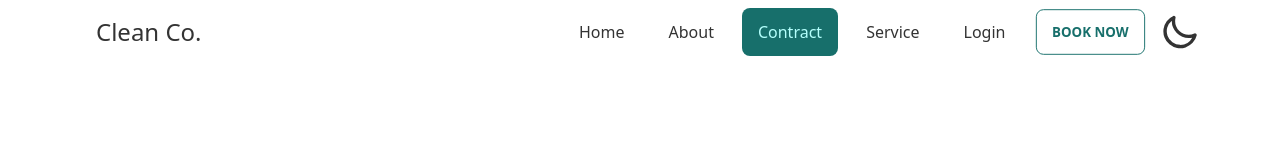
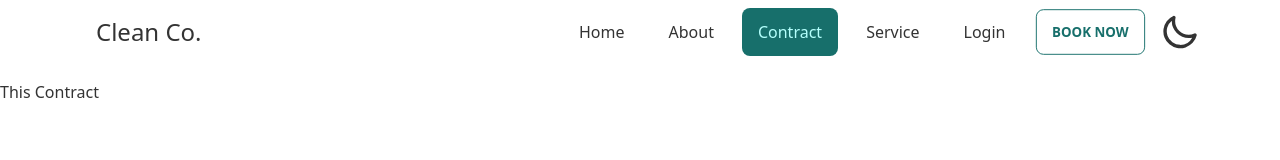
Before and after one commit to nurulamin092/clean-co-client, a React (Create React App) app: page /contract in a window 1280 px wide. Shown: the top 160 px of the page. Built offline with nearby package versions, Linux system fonts and the light colour scheme.

Commit message:
private route add

```diff
--- a/src/App.js
+++ b/src/App.js
@@ -7,6 +7,7 @@ import 'aos/dist/aos.css';
 import { useEffect } from "react";
 import PrivetRoute from "./authentication/PrivetRoute";
 import Service from './pages/Service';
+import { privateRouter } from "./routes/privateRoutes";
 function App() {
   useEffect(() => {
     AOS.init();
@@ -21,7 +22,10 @@ function App() {
               <Route key={index} path={path} element={<Component />} />))
           }
           <Route element={<PrivetRoute />}>
-            <Route path="service" element={<Service />} ></Route>
+            {
+              privateRouter.map(({ path, Component }, index) => (
+                <Route key={index} path={path} element={<Component />} />))
+            }
           </Route>
         </Routes>
       </Navbar>
--- a/src/pages/Contract.js
+++ b/src/pages/Contract.js
@@ -2,8 +2,9 @@ import React from 'react';
 
 const Contract = () => {
     return (
-        <div>
+        <div className='mt-20'>
             <h1>This Contract</h1>
+
         </div>
     );
 };
--- /dev/null
+++ b/src/routes/privateRoutes.js
@@ -0,0 +1,9 @@
+import Service from '../pages/Service';
+import About from '../pages/About';
+
+export const privateRouter = [
+
+    { path: "/service", name: "Service", Component: Service },
+    { path: "/about", name: "About", Component: About },
+
+]
--- a/src/routes/publicRouters.js
+++ b/src/routes/publicRouters.js
@@ -1,12 +1,9 @@
 import Home from '../pages/Home/Home';
 import Contract from '../pages/Contract';
-import About from '../pages/About';
 import Login from '../pages/Login';
 
 export const publicRouter = [
     { path: "/", name: "Home", Component: Home },
-    { path: "/about", name: "About", Component: About },
-    // { path: "/service", name: "Service", Component: Service },
     { path: "/contract", name: "Contract", Component: Contract },
     { path: "/login", name: "Login", Component: Login },
 ]
```
